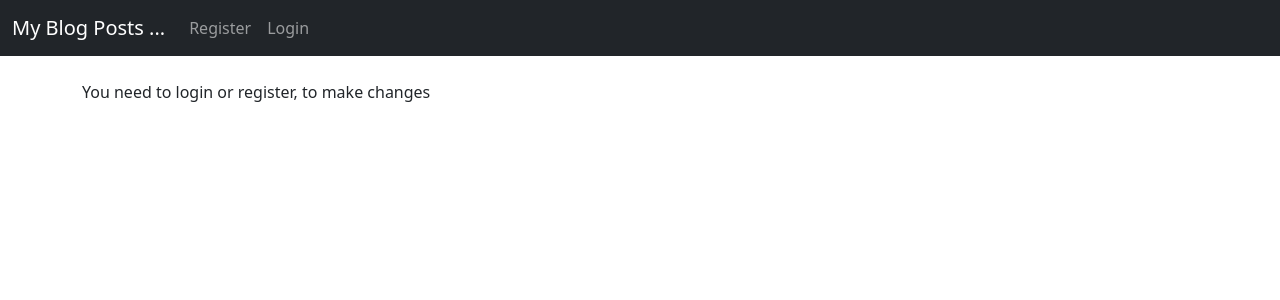
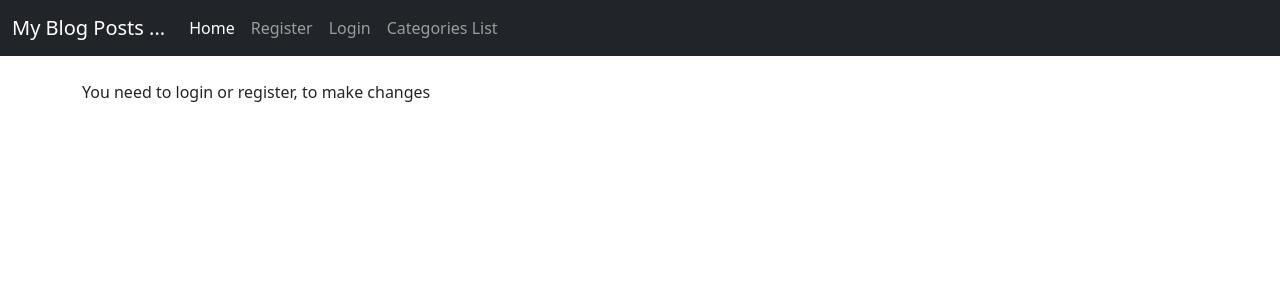
Before and after one commit to Harmonica-Men/simple-blog, a Django app: page /add_category/ in a window 1280 px wide. Shown: the top 300 px of the page. Run offline with Django 5.2, Linux system fonts and the light colour scheme.

Commit message:
How To Add Blog Category Navbar Links - Django Blog #15

```diff
--- a/blogger/templates/base.html
+++ b/blogger/templates/base.html
@@ -22,10 +22,9 @@
           </button>
           <div class="collapse navbar-collapse" id="navbarSupportedContent">
             <ul class="navbar-nav me-auto mb-2 mb-lg-0">
-              <!-- <li class="nav-item">
+              <li class="nav-item">
                 <a class="nav-link active" aria-current="page" href="#">Home</a>
-              </li> -->
-              <li class="collapse navbar-collapse" id="navbar-nav mr-auto">
+              </li>
 
                 {% if user.is_authenticated %}
                   <a class="nav-link" href="{% url 'add_post' %}">Add Post</a>
@@ -37,22 +36,40 @@
                 {% else %}
                   <a class="nav-link" href="{% url 'register' %}">Register</a>
                   <a class="nav-link" href="{% url 'login' %}">Login</a>
-
                 {% endif %}
 
 
+
               </li>
-              <!-- <li class="nav-item dropdown">
-                <a class="nav-link dropdown-toggle" href="#" id="navbarDropdown" role="button" data-bs-toggle="dropdown" aria-expanded="false">
-                  Dropdown
-                </a>
-                <ul class="dropdown-menu" aria-labelledby="navbarDropdown">
-                  <li><a class="dropdown-item" href="#">Action</a></li>
-                  <li><a class="dropdown-item" href="#">Another action</a></li>
-                  <li><hr class="dropdown-divider"></li>
-                  <li><a class="dropdown-item" href="#">Something else here</a></li>
-                </ul>
-              </li> -->
+
+                <!-- Categories menu code -->
+                  {% if cat_menu %}
+
+                    <li class="nav-item dropdown">
+                      <a class="nav-link dropdown-toggle" href="#" id="navbarDropdown" role="button" data-bs-toggle="dropdown" aria-expanded="false">
+                        Categories
+                      </a>
+                      <ul class="dropdown-menu" aria-labelledby="navbarDropdown">
+
+                        {% for item in cat_menu %}
+                          <a class="dropdown-item" href="{% url 'category' item %}">
+                            {{ item }}
+                          </a>
+                        {% endfor %}
+                      </ul>
+                    </li>
+                  {% else %}
+                    <li class="nav-item">
+                      <a class="nav-link" href="{% url 'category-list' %}">Categories List</a>
+                    </li>
+
+
+
+
+                  {% endif %}
+
+
+
               <!-- <li class="nav-item">
                 <a class="nav-link disabled" href="#" tabindex="-1" aria-disabled="true">Disabled</a>
               </li> -->
--- a/blogger/templates/categories.html
+++ b/blogger/templates/categories.html
@@ -33,6 +33,6 @@
         {% endfor %}
     </ul>
 {% else %}
-    <h2>Page not found (404)</h2>
+    <h2>No Posts Found for {{ cats }}</h2>
 {% endif %}
 {% endblock %}
--- a/blogger/templates/frontpage.html
+++ b/blogger/templates/frontpage.html
@@ -7,7 +7,7 @@
     <li> <a href="{% url 'article-detail' post.pk %}">
         {{ post.title }}</a>
 
-        <a href="{% url 'category' post.category %}">{{ post.category }}</a>
+        <a href="{% url 'category' post.category|slugify %}">{{ post.category }}</a>
         {{ post.category }}
         </a> {{ post.auth }} - {{ post.slug }} <br>
         author: {{ post.author }} <br>
@@ -32,4 +32,7 @@
 {% endfor %}
 </ul>
 
+
+
+
 {% endblock %}
--- a/blogger/urls.py
+++ b/blogger/urls.py
@@ -1,6 +1,6 @@
 from django.urls import path
-from .views import FrontpageView, BlogPostDetailView, AddPostView, UpdatePostView, DeletePostView, AddCategoryView, CategoryView
-from .views import CategoryView
+from .views import FrontpageView, BlogPostDetailView, AddPostView, UpdatePostView, DeletePostView, AddCategoryView, CategoryView, CategoryListView
+
 
 
 urlpatterns = [
@@ -12,4 +12,5 @@ urlpatterns = [
     path('article/edit/<int:pk>', UpdatePostView.as_view(), name= 'update-post'),
     path('article/<int:pk>/remove', DeletePostView.as_view(), name= 'delete-post'),
     path('category/<str:cats>/', CategoryView.as_view(), name='category'),
+    path('category-list/', CategoryListView, name='category-list'),
 ]
--- a/blogger/views.py
+++ b/blogger/views.py
@@ -6,29 +6,24 @@ from .models import Post, Category
 from .forms import PostForm
 from django.urls import reverse_lazy
 
+
+#class based view
 class FrontpageView(ListView):
     model = Post
     template_name = 'frontpage.html'
     ordering = ['-post_date']
 
-# def CategoryView(request, cats):
-#     category_posts = Post.objects.filter(category=cats)
-#     return render (request, 'categories.html', {'cats':cats.title}, {'category_posts': category_posts})
+    def get_context_data(self, *args, **kwargs):
+        cat_menu = Category.objects.all()
+        context = super(FrontpageView, self).get_context_data(*args, **kwargs)
+        context["cat_menu"] = cat_menu
+        return context
 
 
-    #return render(request, 'categories.html', {'cats':cats.title(), 'category_posts': category_posts})
+def CategoryListView(request):
+    cat_menu_list = Category.objects.all()
+    return render(request, 'category_list.html', {'cat_menu_list':cat_menu_list})
 
-# class CategoryView(View):
-#     template_name = 'categories.html'
-
-#     def get(self, request, cats):
-#         category = get_object_or_404(Category, name=cats)
-#         category_posts = Post.objects.filter(category=category)
-#         context = {
-#             'cats': category.name,
-#             'category_posts': category_posts,
-#         }
-#         return render(request, self.template_name, context)
 
 class CategoryView(View):
     template_name = 'categories.html'
@@ -49,6 +44,12 @@ class CategoryView(View):
 class BlogPostDetailView(DetailView):
     model = Post
     template_name = 'blogpost.html'
+
+    # def get_context_data(self, *args, **kwargs):
+    #    cat_menu = Category.objects.all()
+    #    context = super(BlogPostDetailView, self).get_context_data(*args, **kwargs)
+    #    context["cat_menu"] = cat_menu
+    #    return context
 
 
 class AddPostView(CreateView):
```
Also changed, not shown: blogger/templates/category_list.html (added, +15 -0 lines).
